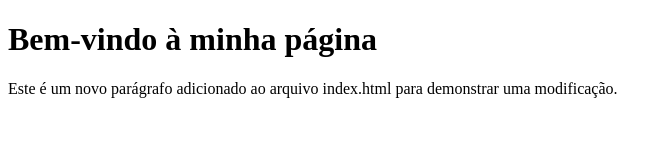
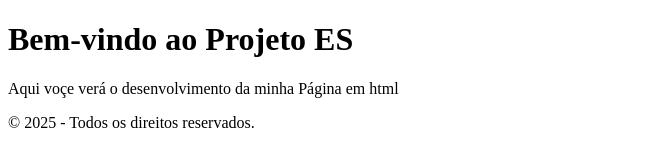
Before and after one commit to zxfastxz/projeto-html, a plain HTML site: page index.html in a window 1280 px wide. Shown: the whole page, without its empty margins (0-672 px from the left). Drawn offline with Linux system fonts and the light colour scheme.

Commit message:
Restruturado o código da aula 8

```diff
--- a/index.html
+++ b/index.html
@@ -1,12 +1,23 @@
 <!DOCTYPE html>
 <html lang="pt-br">
 <head>
-    <meta charset="UTF-8">
-    <meta name="viewport" content="width=device-width, initial-scale=1.0">
-    <title>Minha Página</title>
+    <meta charset="UTF-8" />
+    <meta name="viewport" content="width=device-width, initial-scale=1.0" />
+    <title>Projeto ES</title>
 </head>
 <body>
-    <h1>Bem-vindo à minha página</h1>
-    <p>Este é um novo parágrafo adicionado ao arquivo index.html para demonstrar uma modificação.</p>
+    <header>
+        <h1>Bem-vindo ao Projeto ES</h1>
+    </header>
+
+    <main>
+        <section id="apresentacao">
+            <p>Aqui voçe verá o desenvolvimento da minha Página  em html</html></p>
+        </section>
+    </main>
+
+    <footer>
+        <p>&copy; 2025 - Todos os direitos reservados.</p>
+    </footer>
 </body>
 </html>
```
